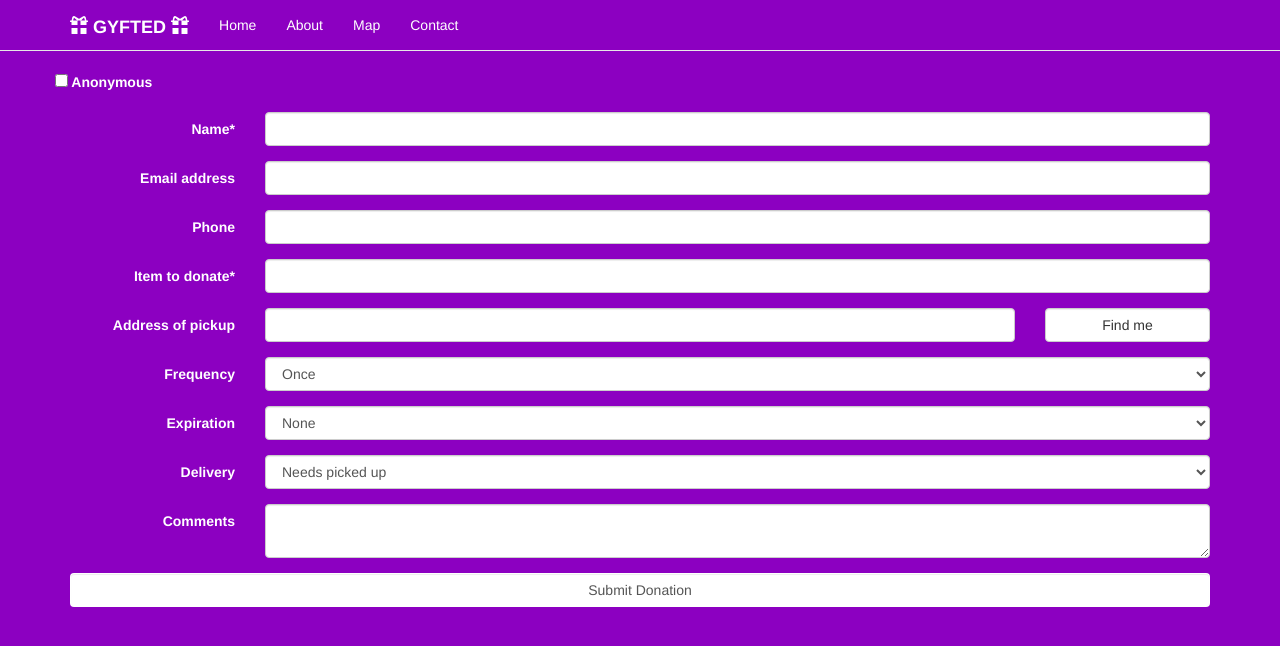
After one commit to jasonleonhard/gyfted, a Flask app: page /donate in a window 1280 px wide. The commit adds this page. Shown: the top 646 px of the page. Run offline with Flask 2, Linux system fonts and the light colour scheme; some libraries are stand-ins or nearby versions.

Commit message:
Added basic form elements

```diff
--- a/routes.py
+++ b/routes.py
@@ -22,6 +22,12 @@ def map():
     """Stubbed out map and list view."""
     return render_template("map.html")
 
+@app.route("/donate")
+def donate():
+    """Mission statement."""
+    return render_template("donate.html")
+
+
 
 # disable browser caching
 @app.after_request
--- a/static/css/base.css
+++ b/static/css/base.css
@@ -1,7 +1,10 @@
 body {
     padding-top: 70px; // for bootstrap fixed-navbar
 }
+label{
+    display: inline-block;
 
+}
 .pink {
    color: hotpink !important;
    font-weight: bold;
--- /dev/null
+++ b/templates/donate.html
@@ -0,0 +1,90 @@
+{% extends "template.html" %}
+{% block content %}
+<div class="container">
+    <form class="form-horizontal">
+        <div class="form-group">
+            <label class="dropoff">
+                <input type="checkbox"  id="dropoff" value="true"> Anonymous
+            </label>
+        </div>
+        <div class="form-group">
+            <label for="name" class="control-label col-sm-2">Name*</label>
+            <div class="col-sm-10">
+                <input type="text" class="form-control col-sm-10" id="name" name="name">
+            </div>
+        </div>
+        <div class="form-group">
+            <label for="contactemail" class="control-label col-sm-2">Email address</label>
+            <div class="col-sm-10">
+                <input type="email" class="form-control" id="contactemail" name="contactemail">
+            </div>
+        </div>
+        <div class="form-group">
+            <label for="phone" class="control-label col-sm-2">Phone</label>
+            <div class="col-sm-10">
+                <input type="text" class="form-control" id="phone" name="phone">
+            </div>
+        </div>
+        <div class="form-group">
+            <label for="item" class="control-label col-sm-2">Item to donate*</label>
+            <div class="col-sm-10">
+                <input type="text" class="form-control" id="item" name="item">
+            </div>
+        </div>
+        <div class="form-group">
+
+            <label for="location" class="control-label col-sm-2">Address of pickup</label>
+            <div class="col-sm-8">
+                <input type="text" class="form-control" id="location" name="location">
+            </div>
+            <div class="col-sm-2">
+               <button class="btn btn-default form-control" type="button">Find me</button>
+            </div>
+        </div>
+
+        <div class="form-group">
+            <label for="frequency" class="control-label col-sm-2">Frequency</label>
+            <div class="col-sm-10">
+                <select class="form-control" id="frequency" name="frequency">
+                    <option value="1">Once</option>
+                    <option value="">Weekly</option>
+                    <option>Monthly</option>
+
+                </select>
+            </div>
+        </div>
+
+        <div class="form-group">
+            <label for="expiration" class="control-label col-sm-2">Expiration</label>
+            <div class="col-sm-10">
+                <select class="form-control" id="expiration" name="expiration">
+                    <option value="1">None</option>
+                    <option value="">Weekly</option>  <!--TODO date picker -->
+                </select>
+            </div>
+        </div>
+
+        <div class="form-group">
+            <label for="delivery" class="control-label col-sm-2">Delivery</label>
+            <div class="col-sm-10">
+                <select class="form-control" id="expiration" name="expiration">
+                    <option value="1">Needs picked up</option>
+                    <option value="2">Can drop off</option>
+                </select>
+            </div>
+        </div>
+        <div class="form-group">
+            <label for="comments" class="control-label col-sm-2">Comments</label>
+            <div class="col-sm-10">
+                <textarea class="form-control"> </textarea>
+            </div>
+        </div>
+        <div class="form-group">
+            <div class="col-sm-12">
+                <input type="submit" class="btn form-control" value="Submit Donation">
+            </div>
+        </div>
+    </form>
+</div>
+
+{% endblock %}
```
